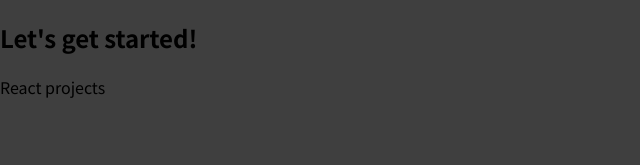
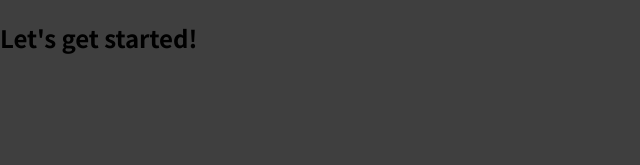
Before and after one commit to Pranjalm-23/react-complete-guide, a JavaScript app: page / in a window 1280 px wide. Shown: the top 165 px of the page, without its empty margins (0-640 px from the left). Built offline with nearby package versions, Linux system fonts and the light colour scheme.

Commit message:
Setup for Multipage Single-Page App

```diff
--- a/src/App.js
+++ b/src/App.js
@@ -1,10 +1,9 @@
-const App = () => {
+function App() {
   return (
     <div>
       <h2>Let's get started!</h2>
-      <p>React projects </p>
     </div>
   );
-};
+}
 
 export default App;
--- a/src/index.js
+++ b/src/index.js
@@ -1,12 +1,6 @@
-import React from 'react';
 import ReactDOM from 'react-dom';
+
 import './index.css';
 import App from './App';
 
-
-ReactDOM.render(
-  <React.StrictMode>
-    <App />
-  </React.StrictMode>,
-  document.getElementById('root')
-);
+ReactDOM.render(<App />, document.getElementById('root'));
```
Also changed, not shown: src/index.css (line endings or trailing spaces), 1 other file (tests, documents, lock files or other folders).
